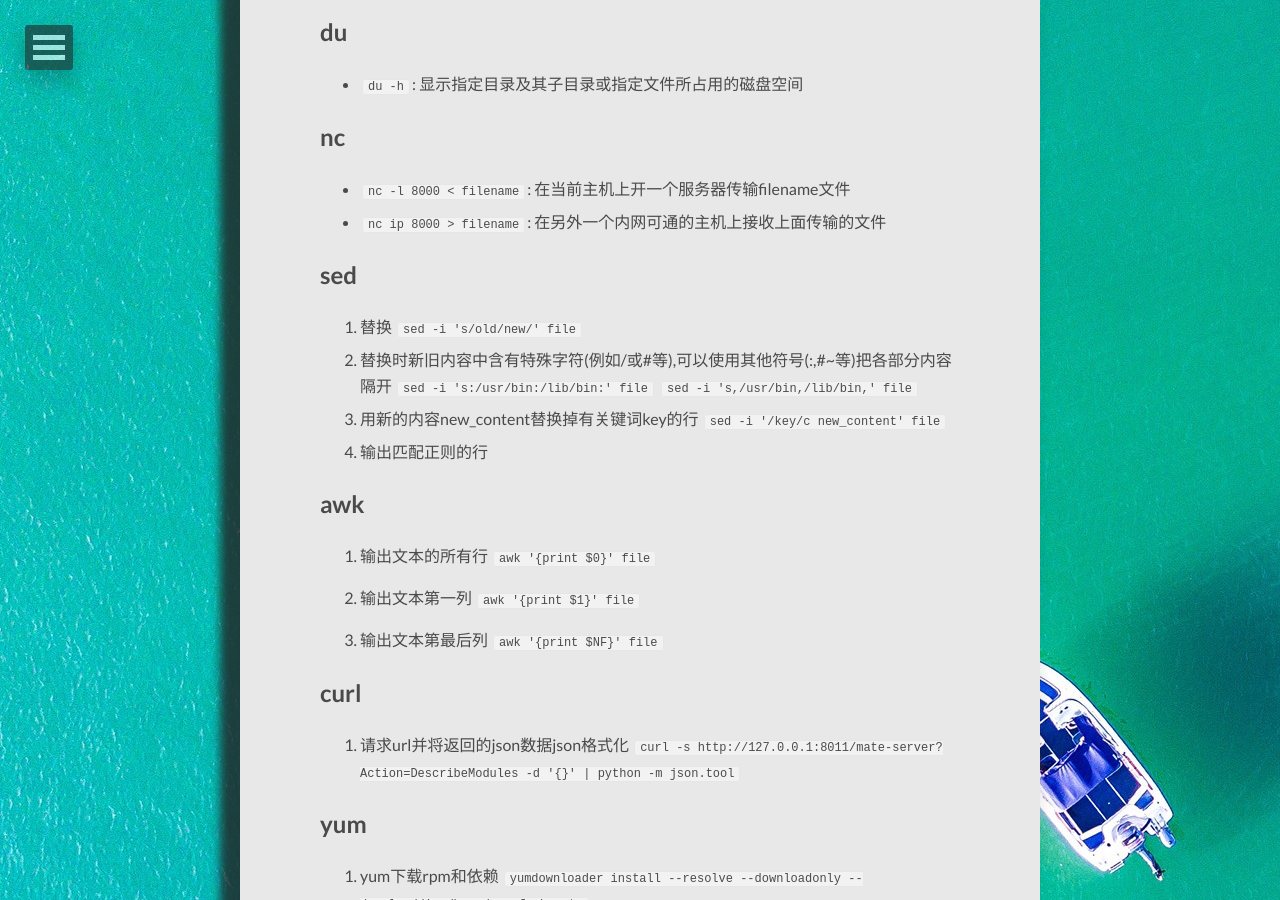
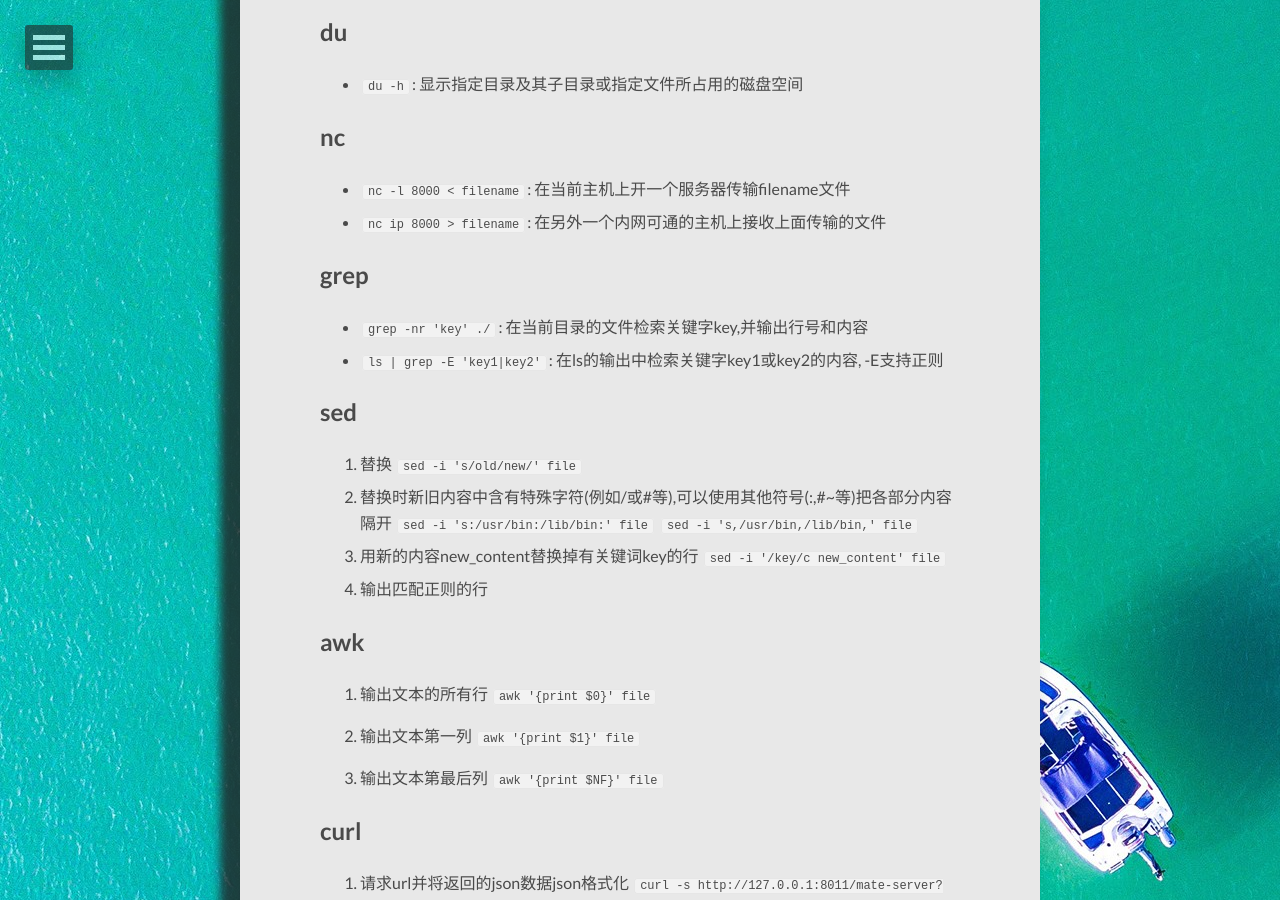
Before and after one commit to wfsly/blog, a Jekyll site: the page built from _posts/2017-09-26-Linux_Shell_Cheat_Sheet.markdown, in a window 1280 px wide and 900 px high, scrolled down 2288 px. Built offline with Jekyll 4.4.1, drawn with Linux system fonts in a browser that asks for light colours; nearby versions of some CDN libraries.

Commit message:
add grep

```diff
--- a/_posts/2017-09-26-Linux_Shell_Cheat_Sheet.markdown
+++ b/_posts/2017-09-26-Linux_Shell_Cheat_Sheet.markdown
@@ -75,6 +75,10 @@
 - `nc -l 8000 < filename`: 在当前主机上开一个服务器传输filename文件
 - `nc ip 8000 > filename`: 在另外一个内网可通的主机上接收上面传输的文件
 
+## grep
+- `grep -nr 'key' ./`: 在当前目录的文件检索关键字key,并输出行号和内容
+- `ls | grep -E 'key1|key2'`: 在ls的输出中检索关键字key1或key2的内容, -E支持正则
+
 
 ## sed
 1. 替换
```
